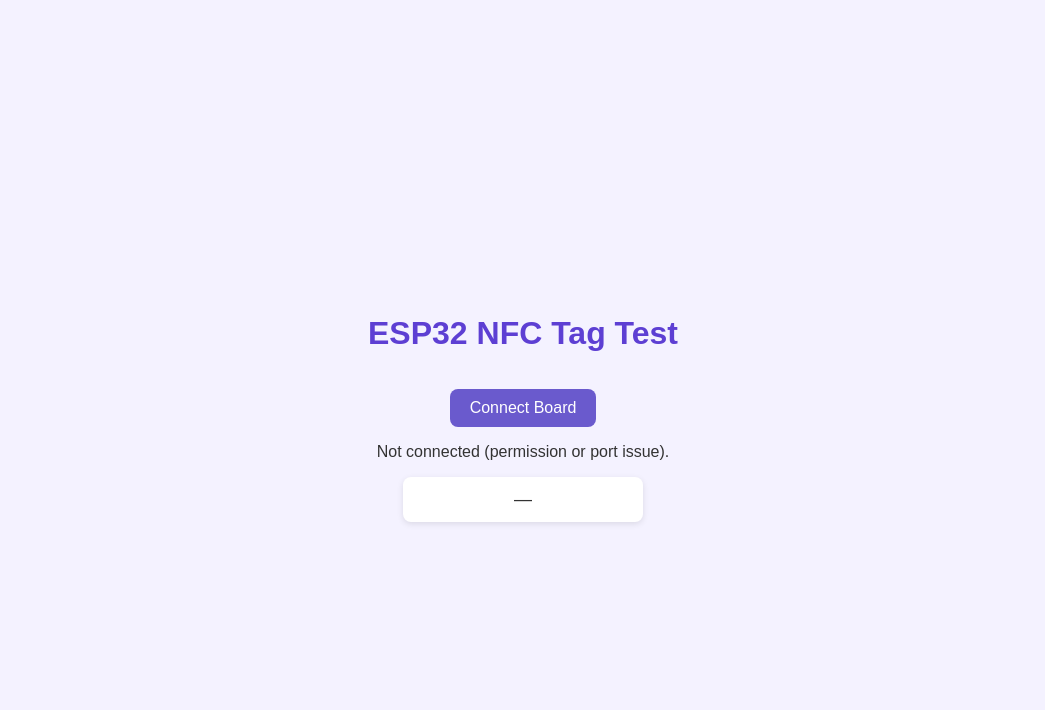
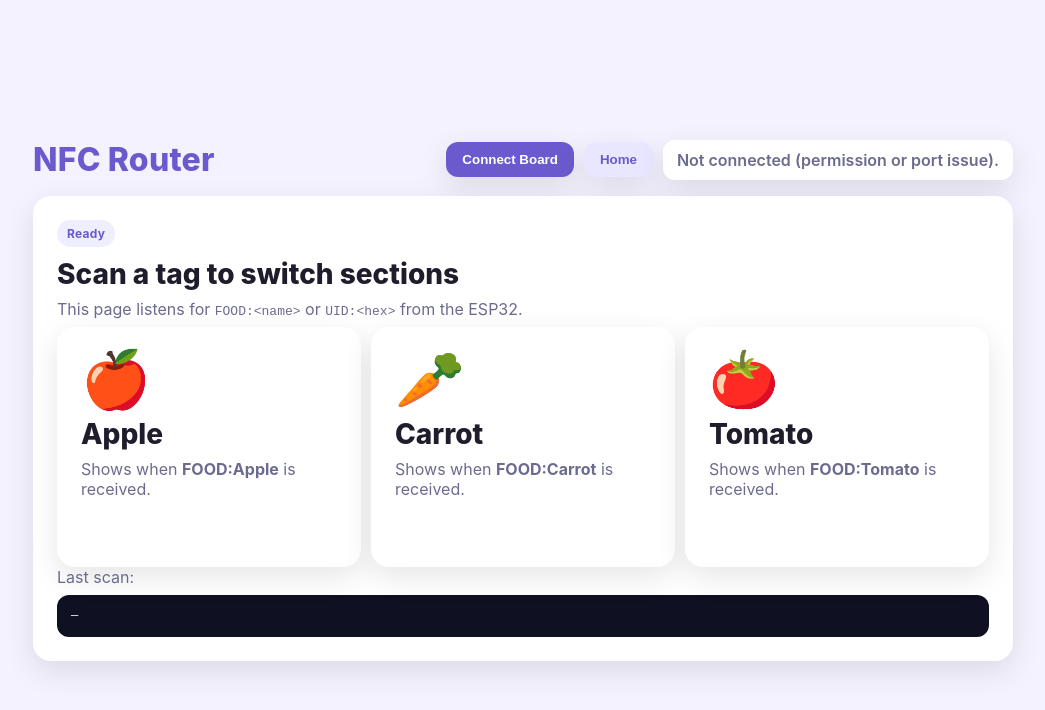
Before and after one commit to rusja1/nfc-proto, a plain HTML site: page serial-test.html in a window 1280 px wide. Both pictures are taken after a click on the button "Connect Board". Shown: the whole page, without its empty margins (117-1162 px from the left). Drawn offline with Linux system fonts and the light colour scheme.

Commit message:
Update serial-test.html

```diff
--- a/serial-test.html
+++ b/serial-test.html
@@ -2,117 +2,229 @@
 <html lang="en">
 <head>
   <meta charset="UTF-8" />
-  <meta name="viewport" content="width=device-width, initial-scale=1.0" />
-  <title>ESP32 NFC Tag Test</title>
+  <meta name="viewport" content="width=device-width, initial-scale=1.0"/>
+  <title>NFC Router – ESP32</title>
   <style>
-    body {
-      font-family: "Poppins", sans-serif;
-      background-color: #f4f2ff;
-      color: #333;
-      display: flex;
-      flex-direction: column;
-      align-items: center;
-      justify-content: center;
-      min-height: 100vh;
-      gap: 1rem;
+    :root{
+      --bg:#f4f2ff;
+      --ink:#1f1d2b;
+      --muted:#6b6b8f;
+      --primary:#6a5acd; /* MTU-ish purple */
+      --card:#ffffff;
+      --shadow:0 10px 30px rgba(0,0,0,.10);
+      --radius:18px;
     }
-    h1 {
-      color: #5d3fd3;
+    *{box-sizing:border-box}
+    body{
+      margin:0; font-family: Inter,system-ui,Segoe UI,Roboto,Helvetica,Arial,sans-serif;
+      background:var(--bg); color:var(--ink);
+      display:flex; min-height:100vh;
     }
-    button {
-      background-color: #6a5acd;
-      color: white;
-      border: none;
-      border-radius: 8px;
-      padding: 10px 20px;
-      font-size: 16px;
-      cursor: pointer;
-      transition: 0.3s;
+    .wrap{
+      margin:auto; width:min(980px,92vw); display:grid; gap:16px;
     }
-    button:hover {
-      background-color: #5848c2;
+    header{
+      display:flex; align-items:center; justify-content:space-between; gap:12px;
     }
-    #status {
-      font-weight: 500;
+    h1{ margin:0; font-weight:800; letter-spacing:.2px; color:var(--primary); }
+    .bar{
+      display:flex; gap:10px; align-items:center; flex-wrap:wrap;
     }
-    #lastScan {
-      background: white;
-      border-radius: 8px;
-      padding: 12px 20px;
-      box-shadow: 0 2px 6px rgba(0, 0, 0, 0.1);
-      min-width: 200px;
-      text-align: center;
-      font-size: 18px;
+    button{
+      background:var(--primary); color:#fff; border:none; border-radius:12px;
+      padding:10px 16px; font-weight:600; cursor:pointer; box-shadow:var(--shadow);
     }
+    button.secondary{ background:#e9e7ff; color:var(--primary); }
+    .status{
+      padding:10px 14px; background:var(--card); border-radius:12px; box-shadow:var(--shadow);
+      color:var(--muted); font-weight:600;
+    }
+    .grid{
+      display:grid; grid-template-columns: 1fr; gap:16px;
+    }
+    .page{
+      display:none; background:var(--card); border-radius:var(--radius);
+      padding:24px; box-shadow:var(--shadow); min-height:240px;
+      animation: fade .22s ease;
+    }
+    .page.active{ display:block; }
+    .pill{
+      display:inline-block; background:#efeefe; color:var(--primary);
+      padding:6px 10px; border-radius:999px; font-size:12px; font-weight:700; letter-spacing:.3px;
+    }
+    .hero{
+      font-size:28px; font-weight:800; margin:10px 0 8px;
+    }
+    .sub{ color:var(--muted); margin:0 0 8px; }
+    .big-emoji{ font-size:56px; line-height:1; }
+    pre{
+      margin:0; padding:14px; border-radius:12px; background:#0f1021; color:#e9e7ff;
+      overflow:auto; font-size:12px;
+    }
+    @keyframes fade{ from{opacity:.6; transform:translateY(4px)} to{opacity:1; transform:none} }
   </style>
 </head>
 <body>
-  <h1>ESP32 NFC Tag Test</h1>
-  <button id="connectBtn">Connect Board</button>
-  <div id="status">Not connected</div>
-  <div id="lastScan">—</div>
+  <div class="wrap">
+    <header>
+      <h1>NFC Router</h1>
+      <div class="bar">
+        <button id="connectBtn">Connect Board</button>
+        <button id="homeBtn" class="secondary">Home</button>
+        <div id="status" class="status">Not connected</div>
+      </div>
+    </header>
+
+    <div class="grid">
+      <!-- HOME / DEFAULT -->
+      <section id="page-home" class="page active">
+        <span class="pill">Ready</span>
+        <div class="hero">Scan a tag to switch sections</div>
+        <p class="sub">This page listens for <code>FOOD:&lt;name&gt;</code> or <code>UID:&lt;hex&gt;</code> from the ESP32.</p>
+        <div style="display:grid; gap:10px; grid-template-columns:repeat(auto-fit,minmax(220px,1fr));">
+          <div class="page card" style="display:block">
+            <div class="big-emoji">🍎</div>
+            <div class="hero">Apple</div>
+            <p class="sub">Shows when <b>FOOD:Apple</b> is received.</p>
+          </div>
+          <div class="page card" style="display:block">
+            <div class="big-emoji">🥕</div>
+            <div class="hero">Carrot</div>
+            <p class="sub">Shows when <b>FOOD:Carrot</b> is received.</p>
+          </div>
+          <div class="page card" style="display:block">
+            <div class="big-emoji">🍅</div>
+            <div class="hero">Tomato</div>
+            <p class="sub">Shows when <b>FOOD:Tomato</b> is received.</p>
+          </div>
+        </div>
+        <p class="sub">Last scan:</p>
+        <pre id="log">—</pre>
+      </section>
+
+      <!-- APPLE -->
+      <section id="page-Apple" class="page">
+        <span class="pill">Section</span>
+        <div class="hero">🍎 Apple</div>
+        <p class="sub">Your Apple content goes here (images, tasks, recipe step, quiz, etc.).</p>
+        <pre id="log-apple">Waiting…</pre>
+      </section>
+
+      <!-- CARROT -->
+      <section id="page-Carrot" class="page">
+        <span class="pill">Section</span>
+        <div class="hero">🥕 Carrot</div>
+        <p class="sub">Your Carrot content goes here.</p>
+        <pre id="log-carrot">Waiting…</pre>
+      </section>
+
+      <!-- TOMATO -->
+      <section id="page-Tomato" class="page">
+        <span class="pill">Section</span>
+        <div class="hero">🍅 Tomato</div>
+        <p class="sub">Your Tomato content goes here.</p>
+        <pre id="log-tomato">Waiting…</pre>
+      </section>
+    </div>
+  </div>
 
   <script>
-    const statusEl = document.getElementById("status");
-    const lastScanEl = document.getElementById("lastScan");
-    const connectBtn = document.getElementById("connectBtn");
+    // ========= UI helpers =========
+    const statusEl = document.getElementById('status');
+    const connectBtn = document.getElementById('connectBtn');
+    const homeBtn = document.getElementById('homeBtn');
+    const logHome = document.getElementById('log');
 
+    const pages = {
+      Home: document.getElementById('page-home'),
+      Apple: document.getElementById('page-Apple'),
+      Carrot: document.getElementById('page-Carrot'),
+      Tomato: document.getElementById('page-Tomato'),
+    };
+
+    function showPage(name){
+      Object.values(pages).forEach(p=>p.classList.remove('active'));
+      (pages[name] || pages.Home).classList.add('active');
+    }
+    homeBtn.addEventListener('click', ()=> showPage('Home'));
+
+    // Debounce navigation so one tap doesn't flip multiple times
+    let lastFood = '';
+    let lastSwitch = 0;
+    const SWITCH_COOLDOWN_MS = 900;
+    function routeTo(food){
+      const now = Date.now();
+      if (food === lastFood && (now - lastSwitch) < SWITCH_COOLDOWN_MS) return;
+      lastFood = food; lastSwitch = now;
+      showPage(food);
+      statusEl.textContent = `Showing: ${food}`;
+      // optional: write into page-specific logs
+      const id = `log-${food.toLowerCase()}`;
+      const el = document.getElementById(id);
+      if (el) el.textContent = `Last event: FOOD:${food} @ ${new Date().toLocaleTimeString()}`;
+    }
+
+    // ========= Web Serial =========
     let port, reader;
 
-    async function connectSerial() {
-      try {
-        // 1️⃣ Ask user to pick the ESP32 serial port
+    async function connectSerial(){
+      if (!('serial' in navigator)) {
+        alert('Web Serial not supported. Use Chrome or Edge over HTTPS.');
+        return;
+      }
+      try{
+        // Request and open the serial port
         port = await navigator.serial.requestPort();
         await port.open({ baudRate: 115200 });
+        statusEl.textContent = 'Connected. Waiting for scans…';
 
-        statusEl.textContent = "Connected. Waiting for scans…";
-
-        // 2️⃣ Decode incoming text
+        // Pipe to text decoder and read
         const decoder = new TextDecoderStream();
         const inputDone = port.readable.pipeTo(decoder.writable);
         const inputStream = decoder.readable;
+        reader = inputStream.getReader();
 
-        // 3️⃣ Read line by line
-        reader = inputStream.getReader();
-        let buffer = "";
-        while (true) {
-          const { value, done } = await reader.read();
+        let buffer = '';
+        while(true){
+          const {value, done} = await reader.read();
           if (done) break;
           buffer += value;
-          const lines = buffer.split("\n");
-          buffer = lines.pop();
-          for (const raw of lines) {
+          const lines = buffer.split('\n');
+          buffer = lines.pop(); // keep incomplete line
+          for (const raw of lines){
             const line = raw.trim();
             if (!line) continue;
 
-            if (line.startsWith("FOOD:")) {
+            // Log to home console
+            logHome.textContent = line;
+
+            // Parse messages from ESP32
+            if (line === 'READY'){
+              statusEl.textContent = 'Board ready. Tap a tag.';
+            } else if (line.startsWith('FOOD:')){
               const food = line.slice(5).trim();
-              lastScanEl.textContent = `Scanned: ${food}`;
-            } else if (line.startsWith("UID:")) {
+              routeTo(food);
+            } else if (line.startsWith('UID:')){
               const uid = line.slice(4).trim();
-              lastScanEl.textContent = `UID: ${uid}`;
-            } else if (line === "READY") {
-              statusEl.textContent = "Board ready. Tap a tag.";
-            } else if (line.startsWith("ERR:")) {
+              statusEl.textContent = `UID: ${uid}`;
+              // Optionally map UID -> food here if your ESP32 prints UID only:
+              // const uidMap = { "04A7B2291C": "Apple", "33F22C7A88": "Carrot" };
+              // const food = uidMap[uid]; if (food) routeTo(food);
+            } else if (line.startsWith('ERR:')){
               statusEl.textContent = `Error: ${line}`;
             } else {
-              console.log("[SERIAL]", line);
+              // For debugging
+              console.log('[SERIAL]', line);
             }
           }
         }
-      } catch (err) {
+      }catch(err){
         console.error(err);
-        statusEl.textContent = "Not connected (permission or port issue).";
+        statusEl.textContent = 'Not connected (permission or port issue).';
       }
     }
 
-    connectBtn.addEventListener("click", async () => {
-      if (!("serial" in navigator)) {
-        alert("Web Serial not supported. Use Chrome or Edge over HTTPS.");
-        return;
-      }
-      await connectSerial();
-    });
+    connectBtn.addEventListener('click', connectSerial);
   </script>
 </body>
 </html>
```
